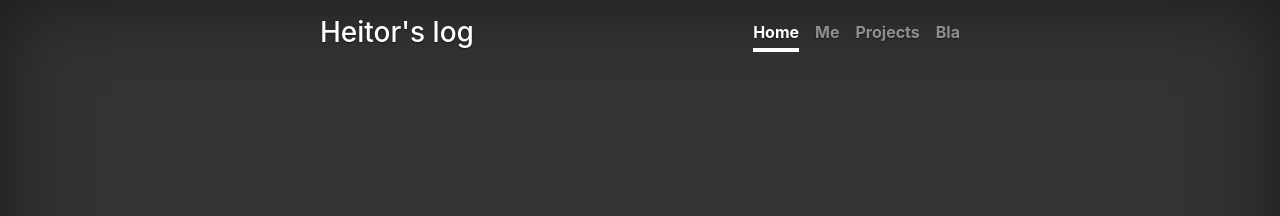
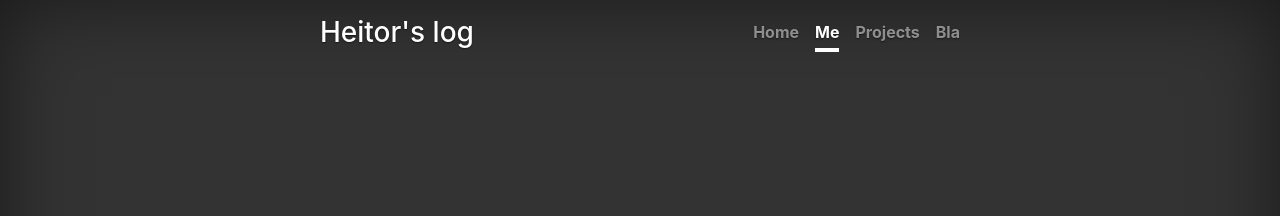
Before and after one commit to heitorPB/heitorPB.github.io, a Jekyll site: the page built from me.md, in a window 1280 px wide. Shown: the top 216 px of the page. Built offline with Jekyll 4.4.1, drawn with Linux system fonts in a browser that asks for light colours.

Commit message:
finished nav bar

```diff
--- a/_config.yml
+++ b/_config.yml
@@ -18,6 +18,9 @@ description: Yeaah
 baseurl: "" # the subpath of your site, e.g. /blog
 url: "" # the base hostname & protocol for your site, e.g. http://example.com
 lang: en
+
+# make blog at /bla/*
+permalink: /bla/:year/:month/:day/:title:output_ext
 
 #name: Heitor de Bittencourt
 #tagline: Physicist
--- a/_includes/nav.html
+++ b/_includes/nav.html
@@ -3,10 +3,10 @@
 		<div class="inner">
 			<h3 class="masthead-brand">{{ site.title | escape }}</h3>
 			<nav class="nav nav-masthead justify-content-center">
-				<a class="nav-link active" href="{{site.baseurl}}/">Home</a>
-				<a class="nav-link" href="{{site.baseurl}}/me.html">Me</a>
-				<a class="nav-link" href="{{site.baseurl}}/projects.html">Projects</a>
-				<a class="nav-link" href="{{site.baseurl}}/bla/">Bla</a>
+				<a class="nav-link {% if page.url == '/index.html' %}active{% endif %}" href="{{site.baseurl}}/">Home</a>
+				<a class="nav-link {% if page.url == '/me.html' %}active{% endif %}" href="{{site.baseurl}}/me.html">Me</a>
+				<a class="nav-link {% if page.url == '/projects.html' %}active{% endif %}" href="{{site.baseurl}}/projects.html">Projects</a>
+				<a class="nav-link {% if page.url contains '/bla' %}active{% endif %}" href="{{site.baseurl}}/bla/">Bla</a>
 			</nav>
 		</div>
 	</header>
```
